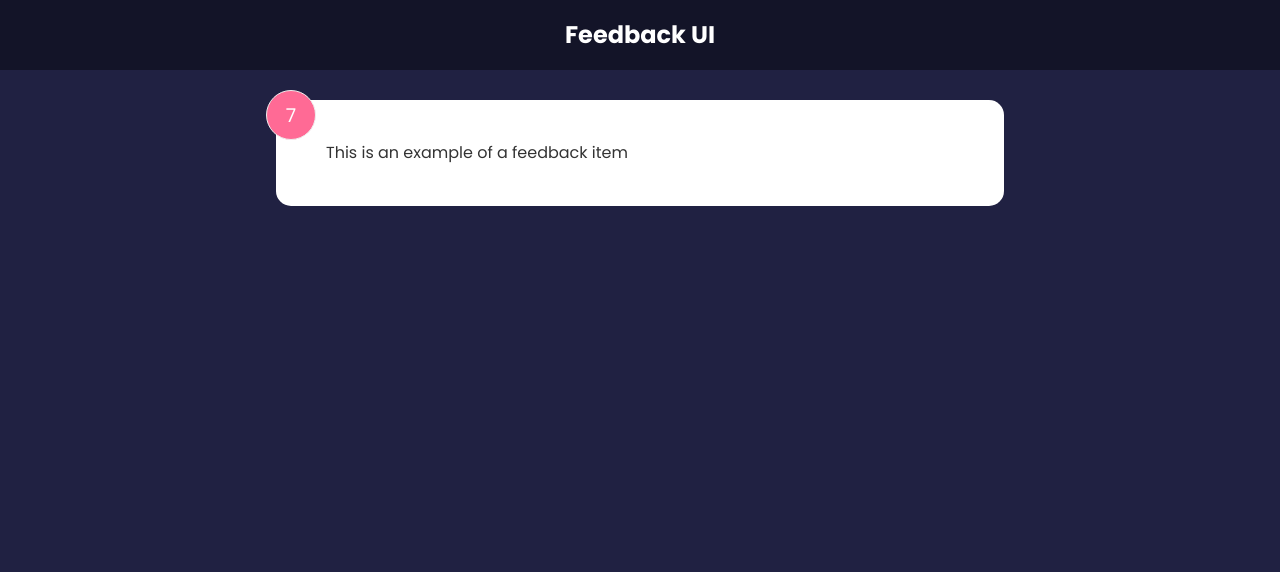
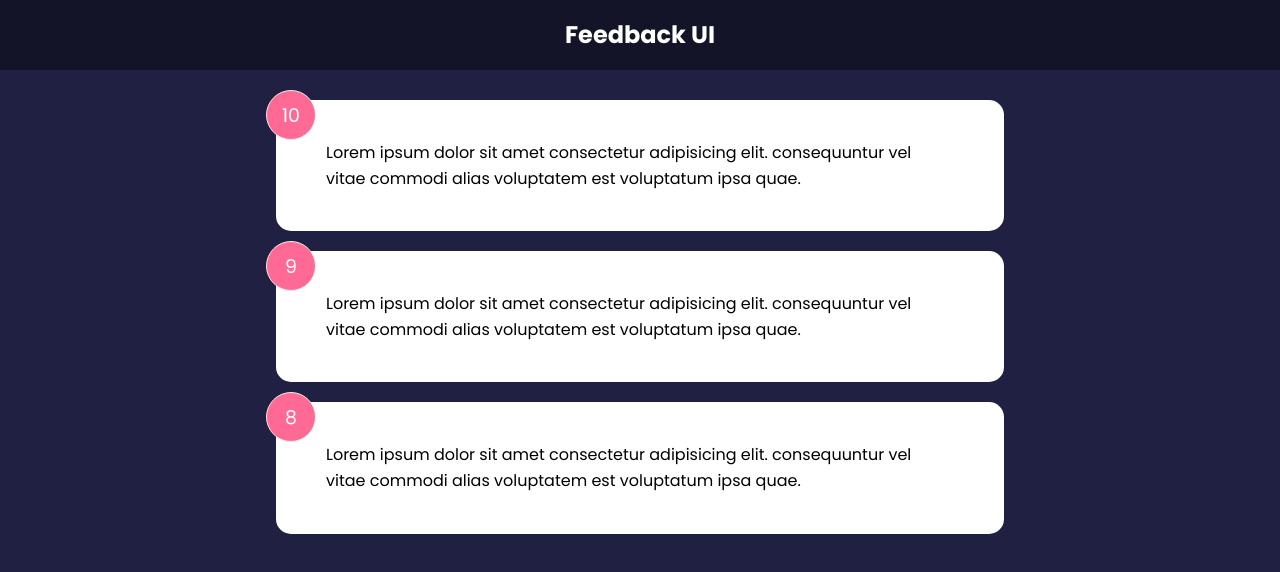
Before and after one commit to nuvallo/Feedback-UI, a React (Create React App) app: page / in a window 1280 px wide. Shown: the top 572 px of the page. Built offline with nearby package versions, Linux system fonts and the light colour scheme.

Commit message:
feedback list and card created

```diff
--- a/src/App.js
+++ b/src/App.js
@@ -1,15 +1,16 @@
 import React, { useState } from "react"
 import Header from "./components/Header.js"
-import FeedbackItem from "./components/FeedbackItem.js"
-import FeedbackData from "./data/feedbackData.js"
+import FeedbackList from "./components/FeedbackList.js"
+import FeedbackData from "./data/FeedbackData.js"
 
 function App() {
   const [feedback, setFeedback] = useState(FeedbackData)
+
   return (
     <>
       <Header />
       <div className="container">
-        <FeedbackItem />
+        <FeedbackList feedback={feedback} />
       </div>
     </>
   )
--- a/src/components/FeedbackItem.js
+++ b/src/components/FeedbackItem.js
@@ -1,15 +1,18 @@
-import React, { useState } from "react"
+import React from "react"
+import PropTypes from "prop-types"
+import Card from "./shared/Card"
 
-function FeedbackItem() {
-  const [rating, setRating] = useState(7)
-  const [text, setText] = useState("This is an example of a feedback item")
-
+function FeedbackItem({ item }) {
   return (
-    <div className="card">
-      <div className="num-display">{rating}</div>
-      <div className="text-display">{text}</div>
-    </div>
+    <Card>
+      <div className="num-display">{item.rating}</div>
+      <div className="text-display">{item.text}</div>
+    </Card>
   )
 }
 
+FeedbackItem.propTypes = {
+  item: PropTypes.object,
+}
+
 export default FeedbackItem
--- /dev/null
+++ b/src/components/FeedbackList.js
@@ -0,0 +1,28 @@
+import React from "react"
+import PropTypes from "prop-types"
+import FeedbackItem from "./FeedbackItem"
+
+function FeedbackList({ feedback }) {
+  if (!feedback || feedback.length === 0) {
+    return <p>No Feedback Yet</p>
+  }
+  return (
+    <div className="feedback-list">
+      {feedback.map((item) => {
+        return <FeedbackItem key={item.id} item={item} />
+      })}
+    </div>
+  )
+}
+
+FeedbackList.propTypes = {
+  feedback: PropTypes.arrayOf(
+    PropTypes.shape({
+      id: PropTypes.number.isRequired,
+      text: PropTypes.string.isRequired,
+      rating: PropTypes.number.isRequired,
+    })
+  ),
+}
+
+export default FeedbackList
--- /dev/null
+++ b/src/components/shared/Card.js
@@ -0,0 +1,27 @@
+import React from "react"
+import PropTypes from "prop-types"
+
+function Card({ children, reverse }) {
+  return (
+    <div
+      className="card"
+      style={{
+        backgroundColor: reverse ? "rgba(0,0,0,0.4)" : "#fff",
+        color: reverse ? "#fff" : "#000",
+      }}
+    >
+      {children}
+    </div>
+  )
+}
+
+Card.defaultProps = {
+  reverse: false,
+}
+
+Card.propTypes = {
+  children: PropTypes.node.isRequired,
+  reverse: PropTypes.bool,
+}
+
+export default Card
```
